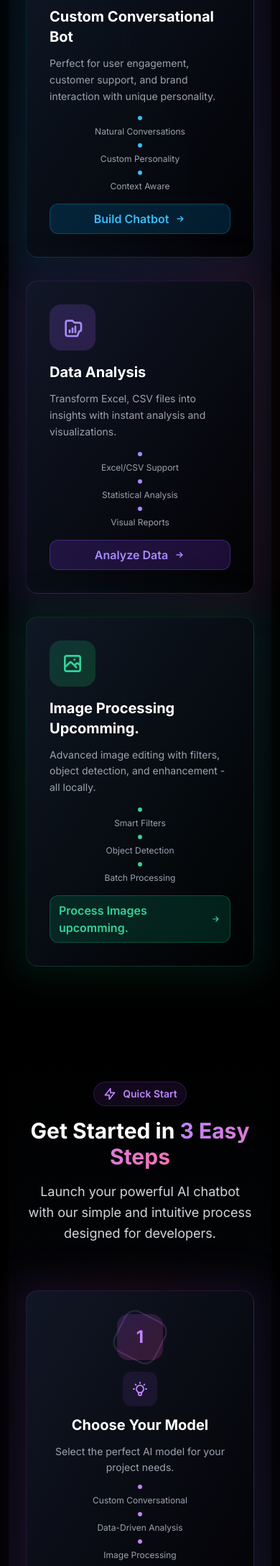
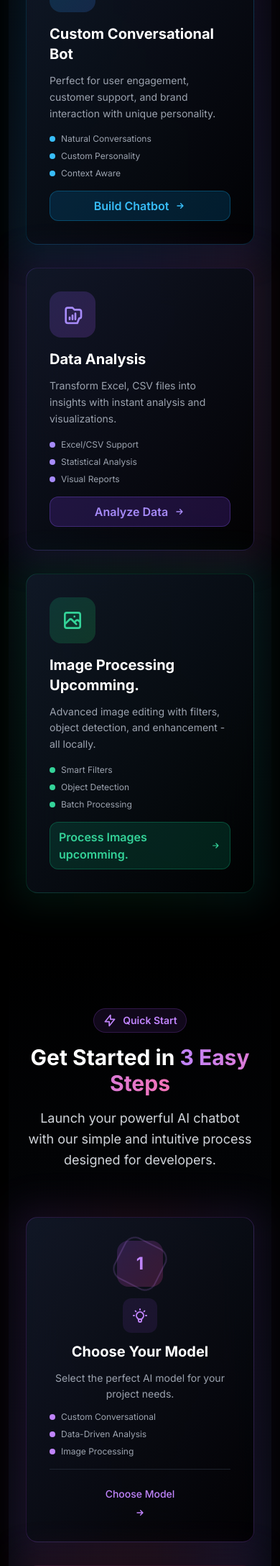
Before and after one commit to pranavsoma4321/Nexus-Chatbot, a Flask app: page / in a window 390 px wide. Shown: the part 3963-6139 px from the top of the page at 72% size. Run offline with Flask 3, Linux system fonts and the light colour scheme; some libraries are stand-ins or nearby versions.

Commit message:
cleanup the code

```diff
--- a/templates/home.html
+++ b/templates/home.html
@@ -166,14 +166,25 @@
       <div class="w-full max-w-7xl mx-auto px-4 sm:px-6">
         <div class="grid lg:grid-cols-2 gap-10 items-center">
           <div class="text-center lg:text-left">
-            <div
-              class="inline-flex items-center gap-2 px-3 py-1 rounded-full bg-white/5 border border-white/10 text-xs text-gray-200">
+            <style>
+              @media (min-width:350px) and (max-width:500px) {
+                #nexus-badge {
+                  margin-top: 1.25rem;
+                }
+
+                /* Tailwind mt-5 */
+              }
+            </style>
+
+            <div id="nexus-badge"
+              class="inline-flex flex-col sm:flex-row items-start sm:items-center gap-1 sm:gap-2 px-3 py-2 rounded-full bg-white/5 border border-white/10 text-xs text-gray-200">
               <span class="text-sky-400 font-semibold">NexusBot</span>
-              <span class="text-gray-400 mt-5 sm:mt-0">
-                Local AI + Data Bots
-              </span>
+              <span class="text-gray-400">Local AI + Data Bots</span>
+            </div>
 
-            </div>
+
+
+
             <h2
               class="mt-5 text-4xl sm:text-4xl md:text-5xl lg:text-5xl font-extrabold hero-gradient-text leading-tight">
               Build chatbots people actually want to use.
@@ -487,19 +498,24 @@
 
                 <!-- Features -->
                 <div class="space-y-2 mb-6">
-                  <div class="flex items-center gap-2 text-xs text-gray-400">
-                    <div class="w-1.5 h-1.5 bg-sky-400 rounded-full"></div>
-                    <span>Natural Conversations</span>
+
+                  <div class="grid grid-cols-[8px_1fr] gap-x-2 text-xs text-gray-400">
+                    <span class="w-2 h-2 mt-1 bg-sky-400 rounded-full"></span>
+                    <span class="break-words">Natural Conversations</span>
                   </div>
-                  <div class="flex items-center gap-2 text-xs text-gray-400">
-                    <div class="w-1.5 h-1.5 bg-sky-400 rounded-full"></div>
-                    <span>Custom Personality</span>
+
+                  <div class="grid grid-cols-[8px_1fr] gap-x-2 text-xs text-gray-400">
+                    <span class="w-2 h-2 mt-1 bg-sky-400 rounded-full"></span>
+                    <span class="break-words">Custom Personality</span>
                   </div>
-                  <div class="flex items-center gap-2 text-xs text-gray-400">
-                    <div class="w-1.5 h-1.5 bg-sky-400 rounded-full"></div>
-                    <span>Context Aware</span>
+
+                  <div class="grid grid-cols-[8px_1fr] gap-x-2 text-xs text-gray-400">
+                    <span class="w-2 h-2 mt-1 bg-sky-400 rounded-full"></span>
+                    <span class="break-words">Context Aware</span>
                   </div>
+
                 </div>
+
 
                 <!-- CTA -->
                 <a href="{{ url_for('customize_chatbot') }}"
@@ -544,19 +560,24 @@
 
                 <!-- Features -->
                 <div class="space-y-2 mb-6">
-                  <div class="flex items-center gap-2 text-xs text-gray-400">
-                    <div class="w-1.5 h-1.5 bg-violet-400 rounded-full"></div>
-                    <span>Excel/CSV Support</span>
+
+                  <div class="grid grid-cols-[8px_1fr] gap-x-2 text-xs text-gray-400">
+                    <span class="w-2 h-2 mt-1 bg-violet-400 rounded-full"></span>
+                    <span class="break-words">Excel/CSV Support</span>
                   </div>
-                  <div class="flex items-center gap-2 text-xs text-gray-400">
-                    <div class="w-1.5 h-1.5 bg-violet-400 rounded-full"></div>
-                    <span>Statistical Analysis</span>
+
+                  <div class="grid grid-cols-[8px_1fr] gap-x-2 text-xs text-gray-400">
+                    <span class="w-2 h-2 mt-1 bg-violet-400 rounded-full"></span>
+                    <span class="break-words">Statistical Analysis</span>
                   </div>
-                  <div class="flex items-center gap-2 text-xs text-gray-400">
-                    <div class="w-1.5 h-1.5 bg-violet-400 rounded-full"></div>
-                    <span>Visual Reports</span>
+
+                  <div class="grid grid-cols-[8px_1fr] gap-x-2 text-xs text-gray-400">
+                    <span class="w-2 h-2 mt-1 bg-violet-400 rounded-full"></span>
+                    <span class="break-words">Visual Reports</span>
                   </div>
+
                 </div>
+
 
                 <!-- CTA -->
                 <a href="{{ url_for('customize_upload') }}"
@@ -601,19 +622,24 @@
 
                 <!-- Features -->
                 <div class="space-y-2 mb-6">
-                  <div class="flex items-center gap-2 text-xs text-gray-400">
-                    <div class="w-1.5 h-1.5 bg-emerald-400 rounded-full"></div>
-                    <span>Smart Filters</span>
+
+                  <div class="grid grid-cols-[8px_1fr] gap-x-2 text-xs text-gray-400">
+                    <span class="w-2 h-2 mt-1 bg-emerald-400 rounded-full"></span>
+                    <span class="break-words">Smart Filters</span>
                   </div>
-                  <div class="flex items-center gap-2 text-xs text-gray-400">
-                    <div class="w-1.5 h-1.5 bg-emerald-400 rounded-full"></div>
-                    <span>Object Detection</span>
+
+                  <div class="grid grid-cols-[8px_1fr] gap-x-2 text-xs text-gray-400">
+                    <span class="w-2 h-2 mt-1 bg-emerald-400 rounded-full"></span>
+                    <span class="break-words">Object Detection</span>
                   </div>
-                  <div class="flex items-center gap-2 text-xs text-gray-400">
-                    <div class="w-1.5 h-1.5 bg-emerald-400 rounded-full"></div>
-                    <span>Batch Processing</span>
+
+                  <div class="grid grid-cols-[8px_1fr] gap-x-2 text-xs text-gray-400">
+                    <span class="w-2 h-2 mt-1 bg-emerald-400 rounded-full"></span>
+                    <span class="break-words">Batch Processing</span>
                   </div>
+
                 </div>
+
 
                 <!-- CTA -->
                 <a href="{{ url_for('image_processor') }}"
@@ -702,19 +728,32 @@
 
                     <!-- Features -->
                     <div class="space-y-2 text-left">
-                      <div class="flex items-center gap-2 text-xs text-gray-400">
-                        <div class="w-1.5 h-1.5 bg-purple-400 rounded-full"></div>
-                        <span>Custom Conversational</span>
+
+                      <div class="grid grid-cols-[8px_1fr] gap-x-2 text-xs text-gray-400">
+                        <span class="w-2 h-2 mt-1 bg-purple-400 rounded-full"></span>
+                        <span class="break-words">
+                          Custom Conversational
+                        </span>
                       </div>
-                      <div class="flex items-center gap-2 text-xs text-gray-400">
-                        <div class="w-1.5 h-1.5 bg-purple-400 rounded-full"></div>
-                        <span>Data-Driven Analysis</span>
+
+                      <div class="grid grid-cols-[8px_1fr] gap-x-2 text-xs text-gray-400">
+                        <span class="w-2 h-2 mt-1 bg-purple-400 rounded-full"></span>
+                        <span class="break-words">
+                          Data-Driven Analysis
+                        </span>
                       </div>
-                      <div class="flex items-center gap-2 text-xs text-gray-400">
-                        <div class="w-1.5 h-1.5 bg-purple-400 rounded-full"></div>
-                        <span>Image Processing</span>
+
+                      <div class="grid grid-cols-[8px_1fr] gap-x-2 text-xs text-gray-400">
+                        <span class="w-2 h-2 mt-1 bg-purple-400 rounded-full"></span>
+                        <span class="break-words">
+                          Image Processing
+                        </span>
                       </div>
+
                     </div>
+
+
+
                   </div>
 
                   <!-- CTA -->
@@ -772,19 +811,24 @@
 
                     <!-- Features -->
                     <div class="space-y-2 text-left">
-                      <div class="flex items-center gap-2 text-xs text-gray-400">
-                        <div class="w-1.5 h-1.5 bg-pink-400 rounded-full"></div>
-                        <span>Conversation Design</span>
+
+                      <div class="grid grid-cols-[8px_1fr] gap-x-2 text-xs text-gray-400">
+                        <span class="w-2 h-2 mt-1 bg-pink-400 rounded-full"></span>
+                        <span class="break-words">Conversation Design</span>
                       </div>
-                      <div class="flex items-center gap-2 text-xs text-gray-400">
-                        <div class="w-1.5 h-1.5 bg-pink-400 rounded-full"></div>
-                        <span>Excel/CSV Upload</span>
+
+                      <div class="grid grid-cols-[8px_1fr] gap-x-2 text-xs text-gray-400">
+                        <span class="w-2 h-2 mt-1 bg-pink-400 rounded-full"></span>
+                        <span class="break-words">Excel/CSV Upload</span>
                       </div>
-                      <div class="flex items-center gap-2 text-xs text-gray-400">
-                        <div class="w-1.5 h-1.5 bg-pink-400 rounded-full"></div>
-                        <span>Brand Customization</span>
+
+                      <div class="grid grid-cols-[8px_1fr] gap-x-2 text-xs text-gray-400">
+                        <span class="w-2 h-2 mt-1 bg-pink-400 rounded-full"></span>
+                        <span class="break-words">Brand Customization</span>
                       </div>
+
                     </div>
+
                   </div>
 
                   <!-- CTA -->
@@ -840,19 +884,24 @@
 
                     <!-- Features -->
                     <div class="space-y-2 text-left">
-                      <div class="flex items-center gap-2 text-xs text-gray-400">
-                        <div class="w-1.5 h-1.5 bg-violet-400 rounded-full"></div>
-                        <span>Easy Integration</span>
+
+                      <div class="grid grid-cols-[8px_1fr] gap-x-2 text-xs text-gray-400">
+                        <span class="w-2 h-2 mt-1 bg-violet-400 rounded-full"></span>
+                        <span class="break-words">Easy Integration</span>
                       </div>
-                      <div class="flex items-center gap-2 text-xs text-gray-400">
-                        <div class="w-1.5 h-1.5 bg-violet-400 rounded-full"></div>
-                        <span>API Access</span>
+
+                      <div class="grid grid-cols-[8px_1fr] gap-x-2 text-xs text-gray-400">
+                        <span class="w-2 h-2 mt-1 bg-violet-400 rounded-full"></span>
+                        <span class="break-words">API Access</span>
                       </div>
-                      <div class="flex items-center gap-2 text-xs text-gray-400">
-                        <div class="w-1.5 h-1.5 bg-violet-400 rounded-full"></div>
-                        <span>Instant Deployment</span>
+
+                      <div class="grid grid-cols-[8px_1fr] gap-x-2 text-xs text-gray-400">
+                        <span class="w-2 h-2 mt-1 bg-violet-400 rounded-full"></span>
+                        <span class="break-words">Instant Deployment</span>
                       </div>
+
                     </div>
+
                   </div>
 
                   <!-- CTA -->
@@ -1025,7 +1074,7 @@
         </p>
 
         <p class="text-gray-500">
-          Built with ❤️ using AI
+          Built with by the Vizchat Team.
         </p>
       </div>
 
```
